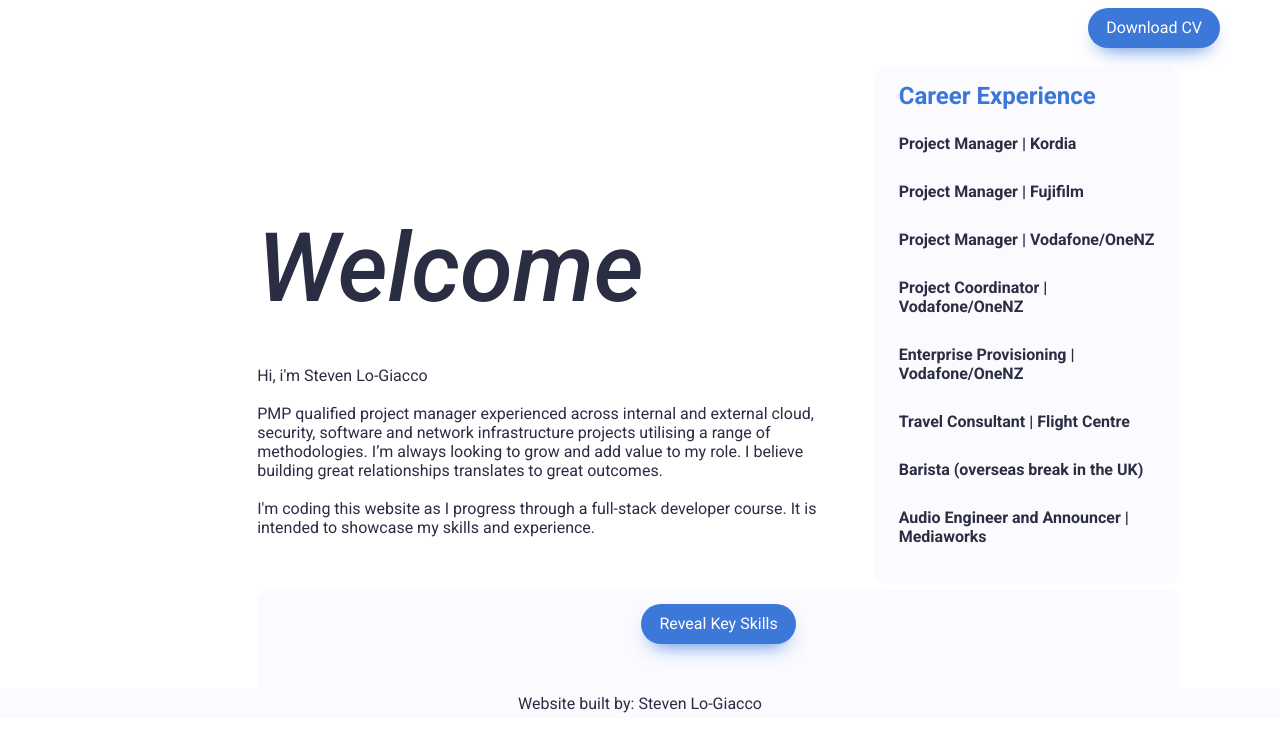
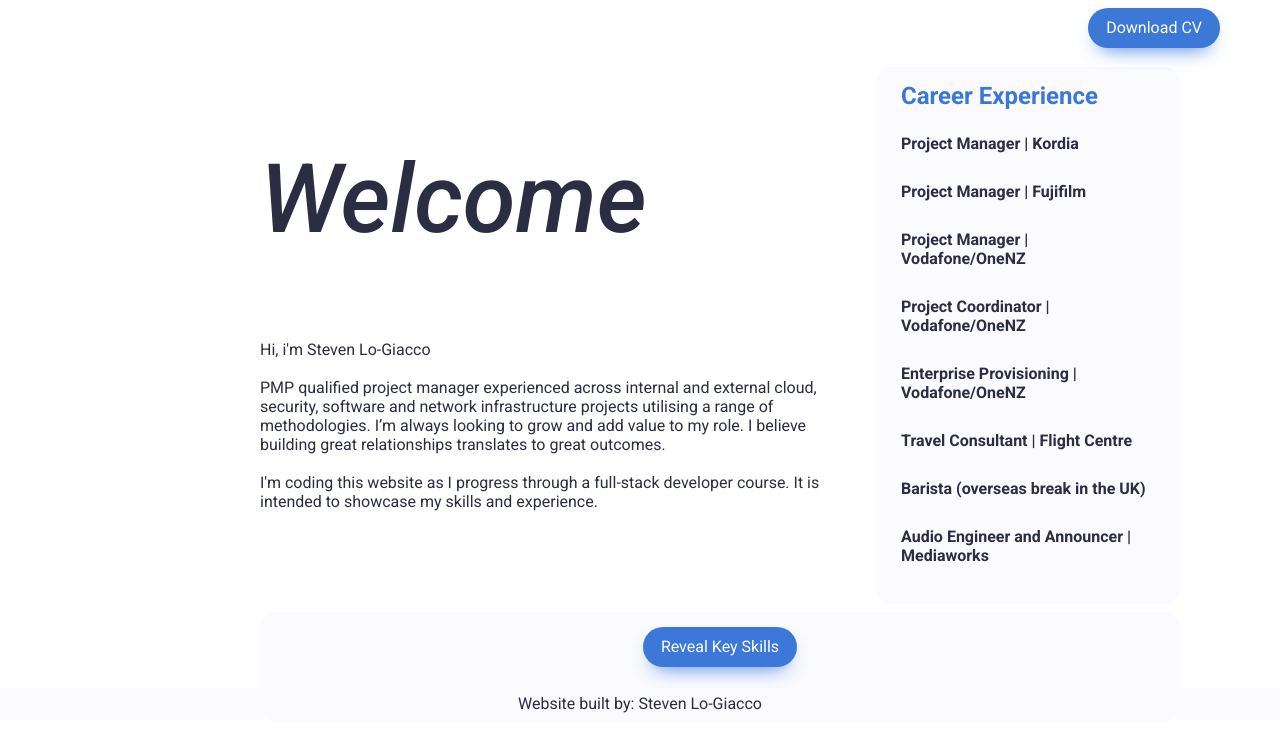
Before and after one commit to stevenlogiacco/Portfolio-Website, a plain HTML site: page index.html in a window 1280 px wide. Shown: the part 82-834 px from the top of the page. Drawn offline with Linux system fonts and the light colour scheme.

Commit message:
Increased gid gap on home page moved index blurb, up.

```diff
--- a/index.html
+++ b/index.html
@@ -41,7 +41,7 @@
 
                 <div class="welcome">Welcome</div>
 
-                <div class="blurb"><br><br><p>Hi, i&apos;m
+                <div class="blurb"><p>Hi, i&apos;m
                     Steven Lo-Giacco
                     <br><br>
                     PMP qualified project manager experienced across internal and external cloud, security, software and network infrastructure projects utilising a range of methodologies. I’m always looking to grow and add value to my role. I believe building great relationships translates to great outcomes.
--- a/style.css
+++ b/style.css
@@ -28,7 +28,7 @@
     justify-content: center;
     align-items: center;
     color: #2b2d42;
-    font-size: 1.5rem;
+    font-size: 1rem;
     width: 100%;
   }
 
@@ -203,7 +203,7 @@ nav {
     margin-left: 100px;
     margin-right: 100px;
     margin-top: 50px;
-    gap: 0.25em;
+    gap: 0.50em;
     grid-template-columns: 0.5fr 2fr 1fr;
     grid-template-rows: 1fr 1fr auto;
 }
@@ -215,7 +215,7 @@ nav {
     grid-column: 2 / 3;
     display: flex;
     flex-direction: column;
-    justify-content: flex-end;
+    justify-content: center;
     font-weight: 500;
     font-size: 6rem;
     font-style: italic;
```
